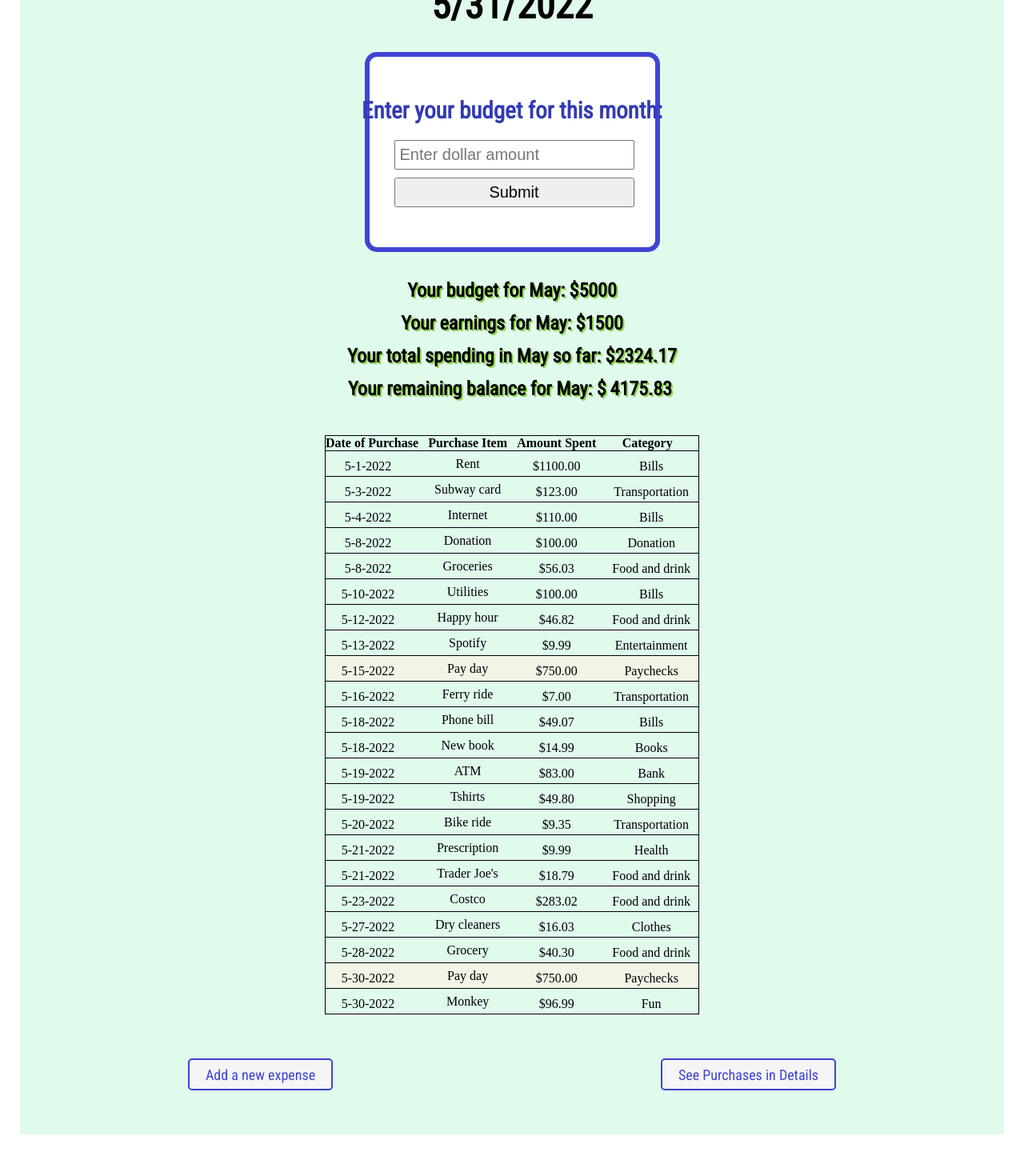
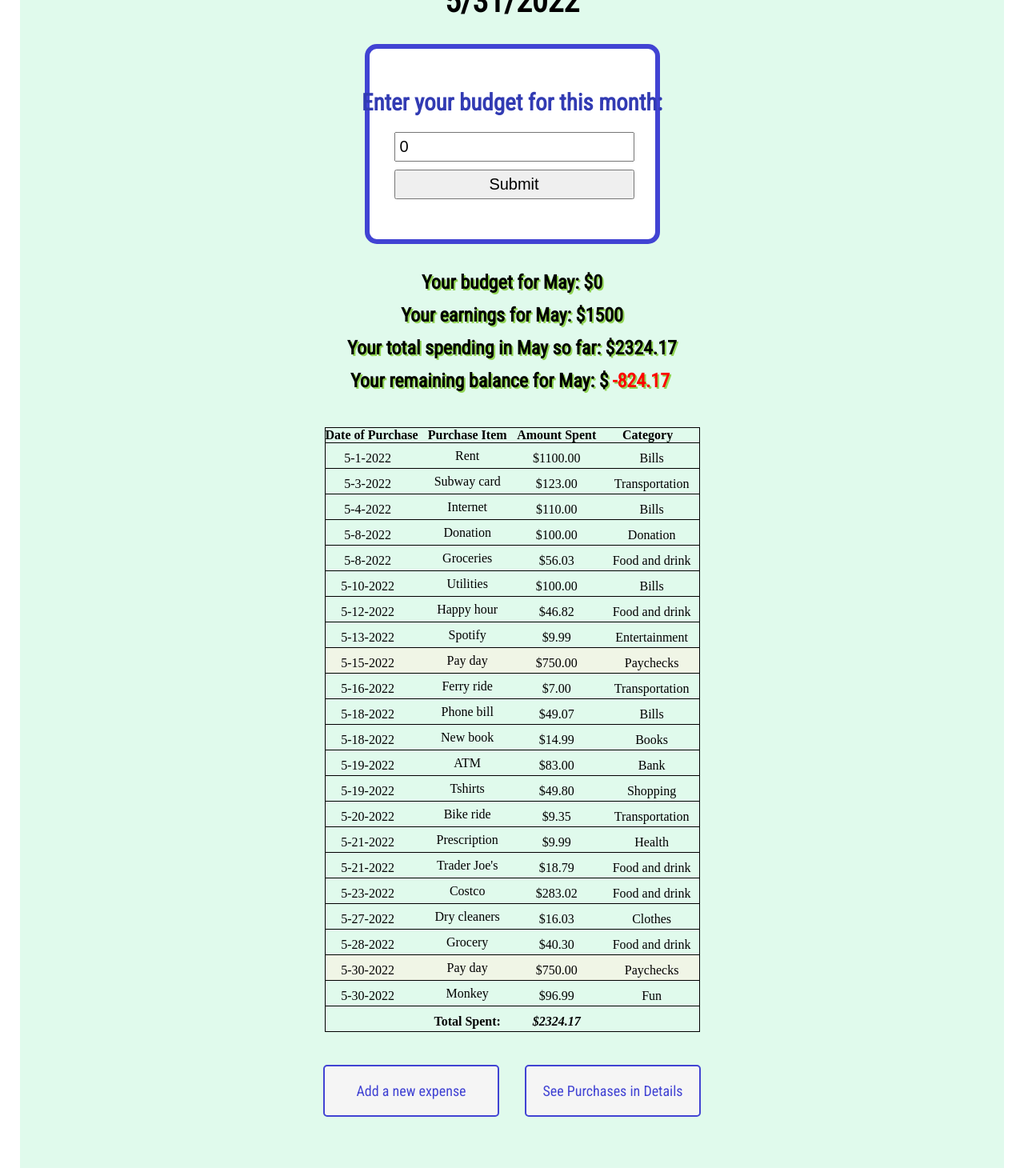
Before and after one commit to micaelafrank/phase-2-project, a React (Create React App) app in the folder budget-tracker/: page / in a window 1280 px wide. Shown: the part 430-1900 px from the top of the page at 80% size. Before the commit the page ends 1858 px from the top, so only its background shows below. Built offline with nearby package versions, Linux system fonts and the light colour scheme; data requests are answered from the project's data file; a web font is replaced by a local one.

Commit message:
final draft

```diff
--- a/budget-tracker/db.json
+++ b/budget-tracker/db.json
@@ -201,7 +201,7 @@
   "budget": [
     {
       "id": 1,
-      "amount": 5000
+      "amount": 0
     }
   ]
 }
--- a/budget-tracker/src/components/Home.js
+++ b/budget-tracker/src/components/Home.js
@@ -5,7 +5,7 @@ import { NavLink } from 'react-router-dom';
 function Home({expenses}) {
   const current = new Date();
   const date = `${current.getMonth()+1}/${current.getDate()}/${current.getFullYear()}`;
-  const [budget, setBudget] = useState({amount:""})
+  const [budget, setBudget] = useState({amount:0})
   const [displayBudget, setDisplayBudget] = useState(0)
   const [addedExpense, setAddedExpense] = useState(0);
   const [addedPaychecks, setAddedPaychecks] = useState(0);
@@ -54,8 +54,8 @@ console.log(budget)
     <div id="home">
       <h1 style={{ fontFamily: "Open Sans", color: "black" }}>
         Tracking budget for: {new Date().toLocaleString("en-US", { month: "long" })} {new Date().getFullYear()}
-        <h2 style={{ textAlign:"center", fontFamily: "Roboto Condensed", color: "black" }}>{date}</h2>
       </h1>
+      <h2 style={{ textAlign:"center", fontSize:"40px", fontWeight:"bold", fontFamily: "Roboto Condensed", color: "black" }}>{date}</h2>
       <form className="new-form homepageForm" onSubmit={handleSubmit}>
         <h4 className="formText" style={{ fontSize:"29px", textAlign: "center", color:"#323bb3", fontFamily:"Roboto Condensed", width:"400px"}}>Enter your budget for this month:</h4>
         <input className="homeFormInput" placeholder="Enter dollar amount" type="number" value={budget.amount} onChange={handleChange}/>
--- a/budget-tracker/src/components/Search.js
+++ b/budget-tracker/src/components/Search.js
@@ -1,7 +1,6 @@
 import React from "react";
-import { useState, useEffect } from "react";
 
-function Search({ search, handleSearch, expenses }) {
+function Search({ search, handleSearch }) {
   return (
     <div className="searchbar">
       <label className="searchBar" htmlFor="search">Search for an expense by name or category:</label>
--- a/budget-tracker/src/components/Table.js
+++ b/budget-tracker/src/components/Table.js
@@ -1,6 +1,13 @@
-import React from "react";
+import React, { useState, useEffect } from "react";
 
 function Table ({expenses}){
+    const [addedExpense, setAddedExpense] = useState(0);
+    useEffect(()=>{
+        const totalExpense = expenses.reduce((accumulator,expense)=>{
+          return expense.amount<0?accumulator:expense.amount+accumulator},0)
+          setAddedExpense(totalExpense.toFixed(2))
+        },[expenses])
+
     const current = new Date();
     const month = `${current.getMonth()+1}`;
     const year = `${current.getFullYear()}`;
@@ -22,7 +29,7 @@ function Table ({expenses}){
                     <th>Category</th>
                 </tr>
             </thead>
-            <tbody>{tableRow}</tbody>
+            <tbody>{tableRow}<tr><td></td><td><b>Total Spent:</b></td><td><em><b>${addedExpense}</b></em></td></tr></tbody>
         </table>
     )
 }
--- a/budget-tracker/src/index.css
+++ b/budget-tracker/src/index.css
@@ -277,27 +277,28 @@ button {
   color: rgb(65, 67, 211);
   border: 2px solid rgb(65, 67, 211);
   border-radius: 5px;
-  height: 40px;
   padding-left: 20px;
   padding-right: 20px;
+  padding-top: 20px;
+  padding-bottom: 20px;
   font-size: 18px;
   text-align: center;
-  display: flex;
-  justify-content: center;
   align-items: center;
-  margin: auto;
+  width: 220px;
 }
+
 .homeNav{
   /* padding-bottom: 20px; */
-  padding-top: 10px;
-  height: 100px;
+  align-items: center;
+  height: 120px;
+  justify-content: center;
+  display: inline-block;
+  vertical-align: middle;
   background-color: rgb(224, 250, 236);
   cursor: pointer;
   /* width: auto; */
-  display: flex;
   /* float: right; */
   /* margin: auto; */
-  margin-bottom: 10px;
 }
 
 .formHeading{
@@ -447,7 +448,6 @@ input.inputText{
 }
 
 .headerCircle{
-  margin-left: 100px;
   position: relative;
   width: 320px;
   height: 400px;
```
